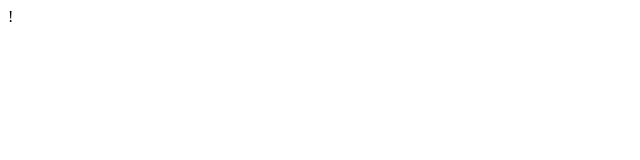
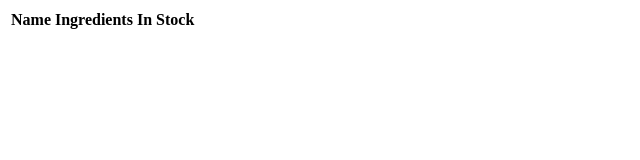
Before and after one commit to Bekzat7853/HW-56, a plain HTML site: page index.html in a window 1280 px wide. Shown: the whole page, without its empty margins (0-640 px from the left). Drawn offline with Linux system fonts and the light colour scheme.

Commit message:
added html

```diff
--- a/index.html
+++ b/index.html
@@ -1 +1,21 @@
-!
+<!DOCTYPE html>
+<html lang="en">
+  <head>
+    <meta charset="UTF-8" />
+    <meta name="viewport" content="width=device-width, initial-scale=1.0" />
+    <title>Home-work 56</title>
+  </head>
+  <body>
+    <div id="users">
+      <table>
+        <tr class="bg-blue">
+          <th>Name</th>
+          <th>Ingredients</th>
+          <th>In Stock</th>
+        </tr>
+      </table>
+    </div>
+
+    <script src="script.js"></script>
+  </body>
+</html>
```
